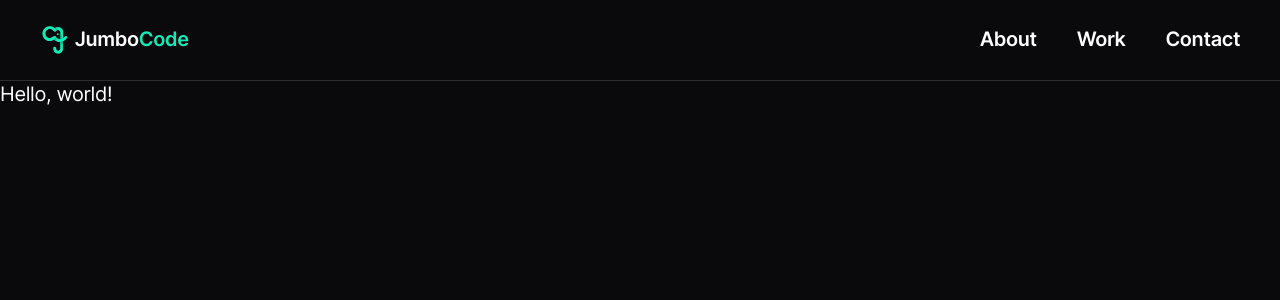
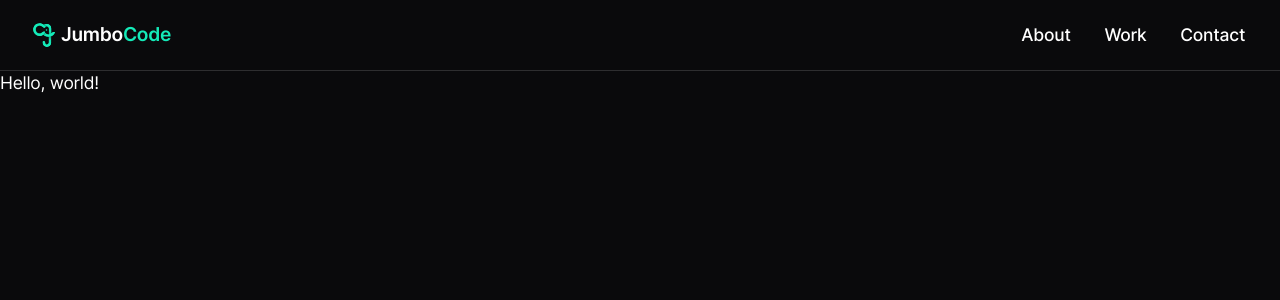
Before and after one commit to JumboCode/jumbocode.org-2023, a Next.js app: page / in a window 1280 px wide. Shown: the top 300 px of the page. Built offline with nearby package versions, Linux system fonts and the light colour scheme.

Commit message:
Tweak rem basis

```diff
--- a/src/components/Nav/Nav.module.scss
+++ b/src/components/Nav/Nav.module.scss
@@ -19,11 +19,13 @@
     align-items: center;
     justify-content: center;
     font-weight: 600;
+    font-size: 1.1rem;
 
     svg {
       width: 1.5rem;
       height: auto;
       margin-right: 0.25rem;
+      margin-left: -0.25rem;
     }
 
     span > span {
@@ -35,6 +37,7 @@
     display: flex;
     align-items: center;
     gap: 3ch;
-    font-weight: 600;
+    font-weight: 500;
+    font-size: 1rem;
   }
 }
--- a/src/styles/global/_typography.scss
+++ b/src/styles/global/_typography.scss
@@ -2,7 +2,7 @@
 
 :root {
   font-size: 20px;
-  font-size: clamp(16px, calc(0.4vw + 0.4vh + 0.2vmin + 10px), 24px);
+  font-size: clamp(15px, calc(0.3vw + 0.3vh + 0.15vmin + 10px), 20px);
   line-height: 1.3;
 
   text-rendering: optimizeLegibility;
```
